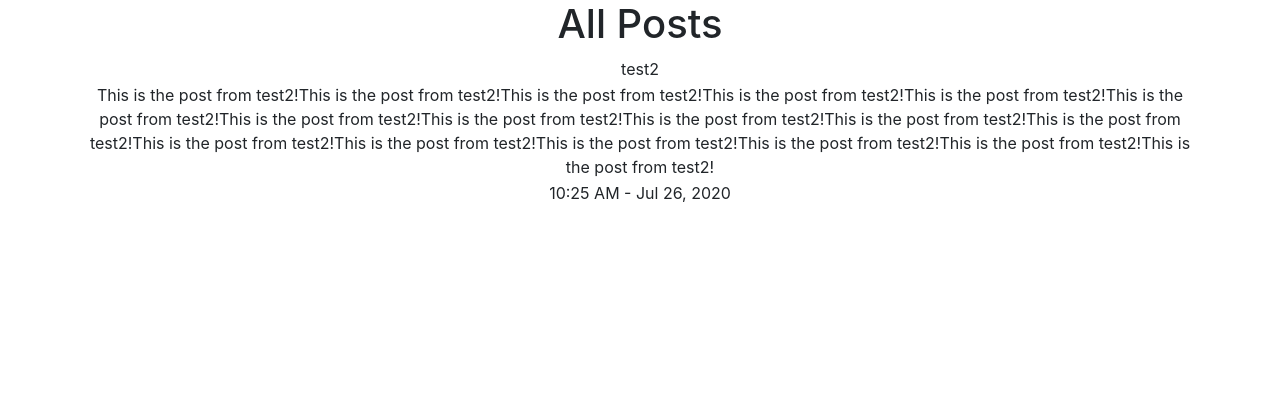
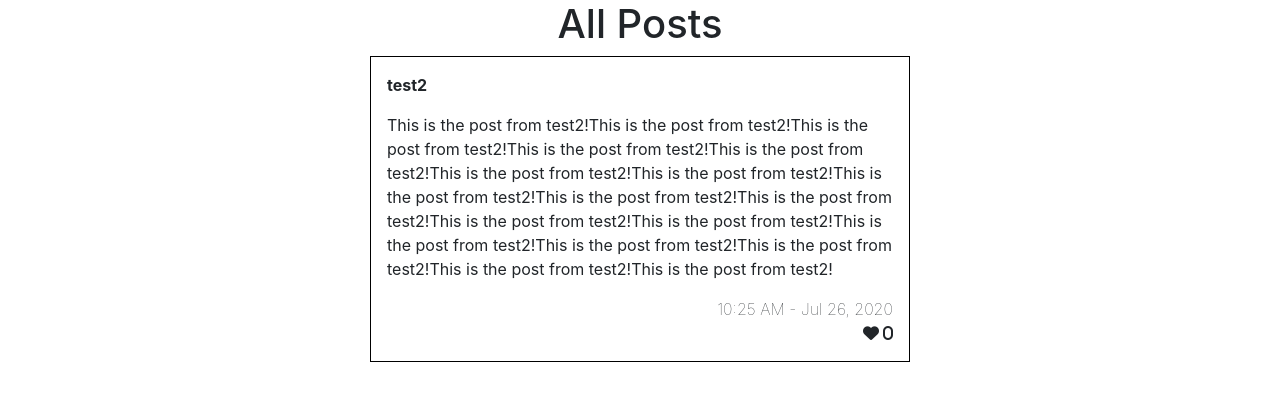
Before and after one commit to aali2537/cs50-project5, a Django app: page /allpost in a window 1280 px wide. Shown: the part 56-457 px from the top of the page. Run offline with Django 3.2, Linux system fonts and the light colour scheme; data comes from the database, SQL or seed files in the repository; both versions use the stored data as it was after the commit; some libraries are stand-ins or nearby versions.

Commit message:
Added like toggle button functionality

```diff
--- a/network/models.py
+++ b/network/models.py
@@ -6,15 +6,19 @@ class User(AbstractUser):
     pass
 
 class Post(models.Model):
+    id = models.AutoField(primary_key=True)
     poster = models.CharField(max_length=64)
     content = models.TextField()
     time = models.DateTimeField()
     likes = models.IntegerField(default=0)
+    liked = models.ManyToManyField(User, blank=True)
 
     def serialize(self):
         return {
             "poster": self.poster,
             "content": self.content,
             "time": self.time.strftime("%I:%M %p - %b %d, %Y"),
-            "likes": self.likes
+            "likes": self.likes,
+            "id": self.id,
+            "liked": self.liked
         }
--- /dev/null
+++ b/network/static/network/post.js
@@ -0,0 +1,30 @@
+document.addEventListener('DOMContentLoaded', function() {
+    add_like_eventHandler();
+
+});
+
+function toggle_like(event) {
+    //Check to make sure a user is logged in(since non logged in people can view all posts)
+    if (event.target.dataset.user !== "") {
+        //Grab current post number of clicked event
+        currentPost = event.target.dataset.postnumber;
+
+        //Update database with request to toggle like and return result
+        fetch(`/likes/${currentPost}`)
+        .then(response => response.json())
+        .then(email => {
+            event.target.innerHTML = ` ${email.likes}`;
+        });
+    }
+}
+
+// Adds event handlers too all like buttons currently on the page
+function add_like_eventHandler() {
+    //Grab nodelist of all like buttons of posts
+    var buttonList = document.querySelectorAll('.fa-heart');
+
+    //Loop through node list of buttons and add an like event handler to each one
+    for (var button of buttonList) {
+        button.addEventListener('click', (e) => toggle_like(e));
+    }
+}
--- a/network/static/network/styles.css
+++ b/network/static/network/styles.css
@@ -6,3 +6,19 @@ textarea {
 .container {
     text-align: center;
 }
+
+.box {
+    border: 1px solid black;
+    padding: 1em;
+    margin-bottom: 1em;
+}
+
+.timestamp {
+    margin-top: 1em;
+    font-weight: lighter;
+}
+
+.poster {
+    font-weight: bold;
+    margin-bottom: 1em;
+}
--- a/network/templates/network/allpost.html
+++ b/network/templates/network/allpost.html
@@ -3,19 +3,33 @@
 {% block body %}
 
     <h1>All Posts</h1>
-
-    {% for each  in postList %}
-        <table>
-            <tr>
-                <td>{{ each.poster }}</td>
-            </tr>
-            <tr>
-                <td>{{ each.content }}</td>
-            </tr>
-            <tr>
-                <td>{{ each.time }}</td>
-            </tr>
-        </table>
-    {% endfor %}
-
+    <input id="currentUser" type="hidden" value = "{{ currentUser }}">
+    <div class="row">
+        <div class="col-md-6 offset-md-3">
+        {% for each  in postList %}
+        <div class ="box">
+            <div class="row poster">
+                <div class="col text-left">
+                    {{ each.poster }}
+                </div>
+            </div>
+            <div class="row">
+                <div class="col text-left">
+                    {{ each.content }}
+                </div>
+            </div>
+            <div class="row">
+                <div class="col text-right timestamp">
+                    {{ each.time }}
+                </div>
+            </div>
+            <div class="row">
+                <div class="col text-right">
+                    <i class="fa fa-heart" data-user="{{ currentUser }}" data-postNumber={{ each.id }}> {{ each.likes }}</i>
+                </div>
+            </div>
+        </div>
+        {% endfor %}
+        </div>
+    </div>
 {% endblock %}
--- a/network/templates/network/layout.html
+++ b/network/templates/network/layout.html
@@ -50,3 +50,8 @@
         </div>
     </body>
 </html>
+
+{% block script %}
+    <script src="https://use.fontawesome.com/98ab73ee60.js"></script>
+    <script src="{% static 'network/post.js' %}"></script>
+{% endblock %}
--- a/network/urls.py
+++ b/network/urls.py
@@ -9,5 +9,8 @@ urlpatterns = [
     path("logout", views.logout_view, name="logout"),
     path("newpost", views.new_post, name="newPost"),
     path("allpost", views.all_post, name="allPost"),
-    path("register", views.register, name="register")
+    path("register", views.register, name="register"),
+
+    #Api Routes
+    path("likes/<int:post_id>", views.like, name="like")
 ]
--- a/network/views.py
+++ b/network/views.py
@@ -4,6 +4,7 @@ from django.http import HttpResponse, HttpResponseRedirect
 from django.shortcuts import render
 from django.urls import reverse
 from datetime import datetime
+from django.http import JsonResponse
 from django.contrib.auth.decorators import login_required
 
 from .models import User, Post
@@ -91,5 +92,28 @@ def all_post(request):
     postList = [post.serialize for post in postList]
 
     return render(request, "network/allpost.html", {
-        "postList": postList
+        "postList": postList,
+        "currentUser": request.user.get_username()
     })
+
+@login_required
+def like(request, post_id):
+    #Grab current user object and post obj from database
+    userObj = User.objects.get(username=request.user)
+    try:
+        postObj = Post.objects.get(id=post_id)
+    except Post.DoesNotExist:
+        return JsonResponse({"error": "Post not found."}, status=404)
+
+    #Check to see if user has liked post or not already
+    if postObj.liked.filter(username=request.user).exists():
+       #User has already liked so remove and update count
+       postObj.liked.remove(userObj)
+       postObj.likes = postObj.likes - 1
+    else:
+       #User has not liked yet so add one like
+       postObj.liked.add(userObj)
+       postObj.likes = postObj.likes + 1
+
+    postObj.save()
+    return JsonResponse({"likes": postObj.likes})
```
Also changed, not shown: db.sqlite3, network/migrations/0003_post_likedby.py (added), network/migrations/0004_auto_20200726_0723.py (added), network/migrations/0005_auto_20200726_0912.py (added), network/migrations/0006_auto_20200726_1002.py (added), network/migrations/0007_auto_20200726_1013.py (added).
